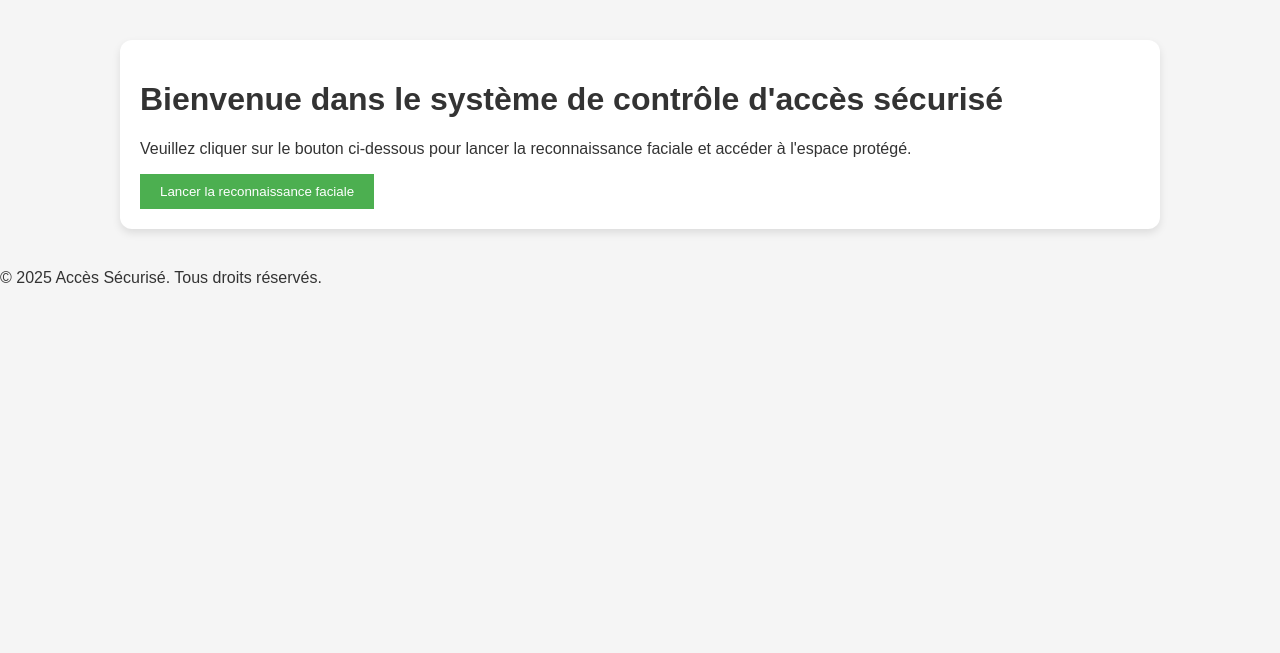
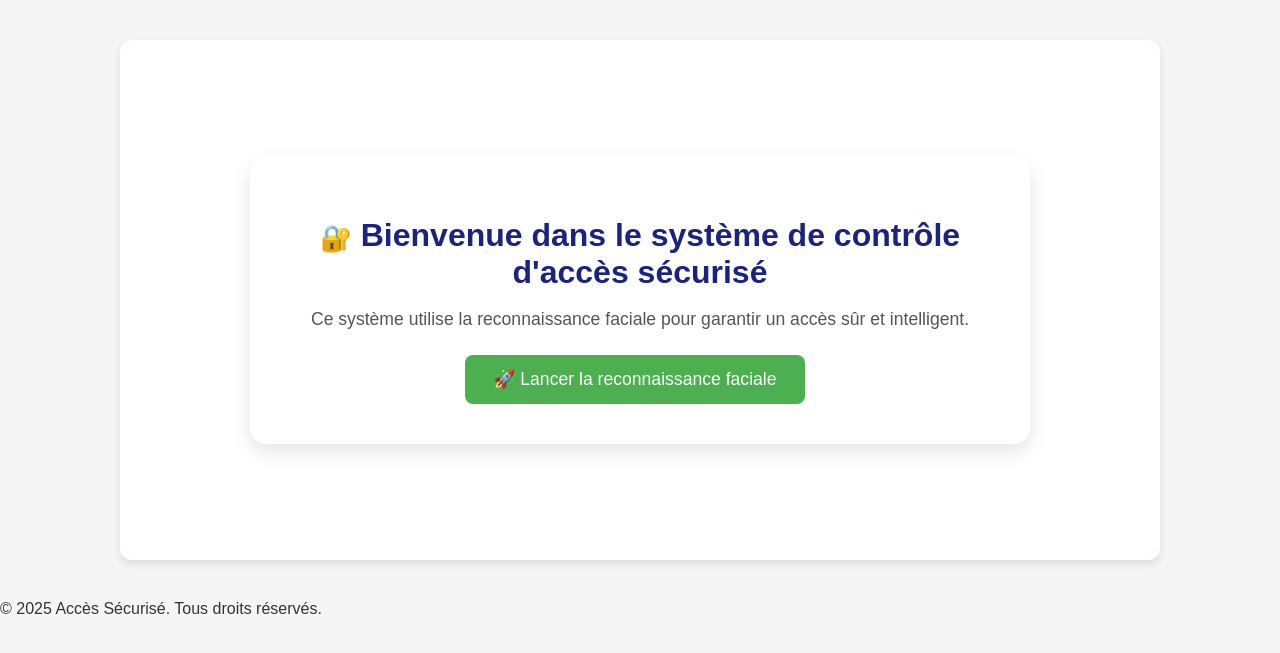
Before and after one commit to maryemEl20/Projet_SDR_IISE, a Django app: page / in a window 1280 px wide. Shown: the part 38-691 px from the top of the page. Run offline with Django 4.2, Linux system fonts and the light colour scheme; parts of the project's set-up code (start-up, migrations or seed data) failed here and were passed over.

Commit message:
update template client

```diff
--- a/projet_client/client/static/css/style.css
+++ b/projet_client/client/static/css/style.css
@@ -44,7 +44,8 @@ body {
     padding: 20px;
 }
 
-#videoElement {
+/* Correction pour la vidéo */
+#video {
     border-radius: 8px;
     width: 640px;
     height: 480px;
@@ -68,7 +69,70 @@ body {
     cursor: pointer;
 }
 
-.btn-stop:disabled, .btn-start:disabled {
+.btn-stop:disabled,
+.btn-start:disabled {
     background-color: #ccc;
     cursor: not-allowed;
 }
+
+/* Améliorations des boutons */
+.btn-start, .btn-stop {
+    border-radius: 6px;
+    font-size: 1rem;
+    transition: background-color 0.3s ease;
+}
+
+/* Affichage des résultats */
+.result-box {
+    background-color: #e3f2fd;
+    border-left: 6px solid #1A237E;
+    padding: 15px;
+    margin: 20px auto;
+    width: 80%;
+    border-radius: 8px;
+    font-size: 1.1rem;
+}
+/* Page d'accueil */
+.home-container {
+    display: flex;
+    justify-content: center;
+    align-items: center;
+    min-height: 60vh;
+}
+
+.welcome-box {
+    background-color: white;
+    border-radius: 16px;
+    padding: 40px;
+    max-width: 700px;
+    text-align: center;
+    box-shadow: 0 8px 20px rgba(0, 0, 0, 0.1);
+}
+
+.welcome-box h1 {
+    font-size: 2rem;
+    color: #1A237E;
+    margin-bottom: 15px;
+}
+
+.welcome-box p {
+    font-size: 1.1rem;
+    color: #555;
+    margin-bottom: 25px;
+}
+
+.large-btn {
+    font-size: 1.1rem;
+    padding: 14px 28px;
+    border-radius: 8px;
+    transition: transform 0.2s ease;
+}
+
+.large-btn:hover {
+    transform: scale(1.05);
+}
+
+.emoji {
+    font-size: 1.6rem;
+    vertical-align: middle;
+}
--- a/projet_client/client/templates/client/home.html
+++ b/projet_client/client/templates/client/home.html
@@ -3,11 +3,13 @@
 {% block title %}Accueil - Reconnaissance Faciale{% endblock %}
 
 {% block content %}
-    <div class="home-container">
-        <h1>Bienvenue dans le système de contrôle d'accès sécurisé</h1>
-        <p>Veuillez cliquer sur le bouton ci-dessous pour lancer la reconnaissance faciale et accéder à l'espace protégé.</p>
+<div class="home-container">
+    <div class="welcome-box">
+        <h1><span class="emoji">🔐</span> Bienvenue dans le système de contrôle d'accès sécurisé</h1>
+        <p>Ce système utilise la reconnaissance faciale pour garantir un accès sûr et intelligent.</p>
         <a href="{% url 'camera' %}">
-            <button class="btn-start">Lancer la reconnaissance faciale</button>
+            <button class="btn-start large-btn">🚀 Lancer la reconnaissance faciale</button>
         </a>
     </div>
+</div>
 {% endblock %}
```
